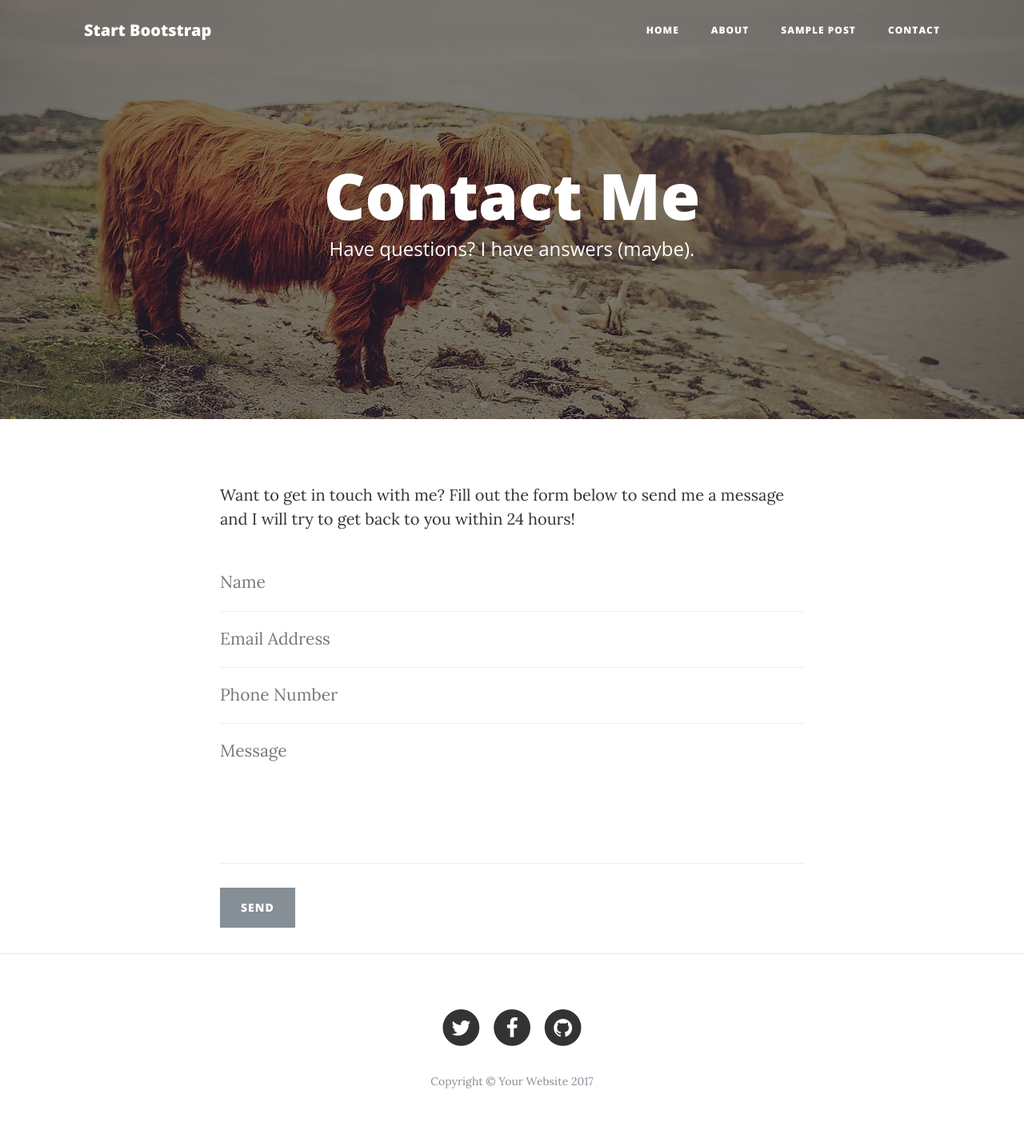
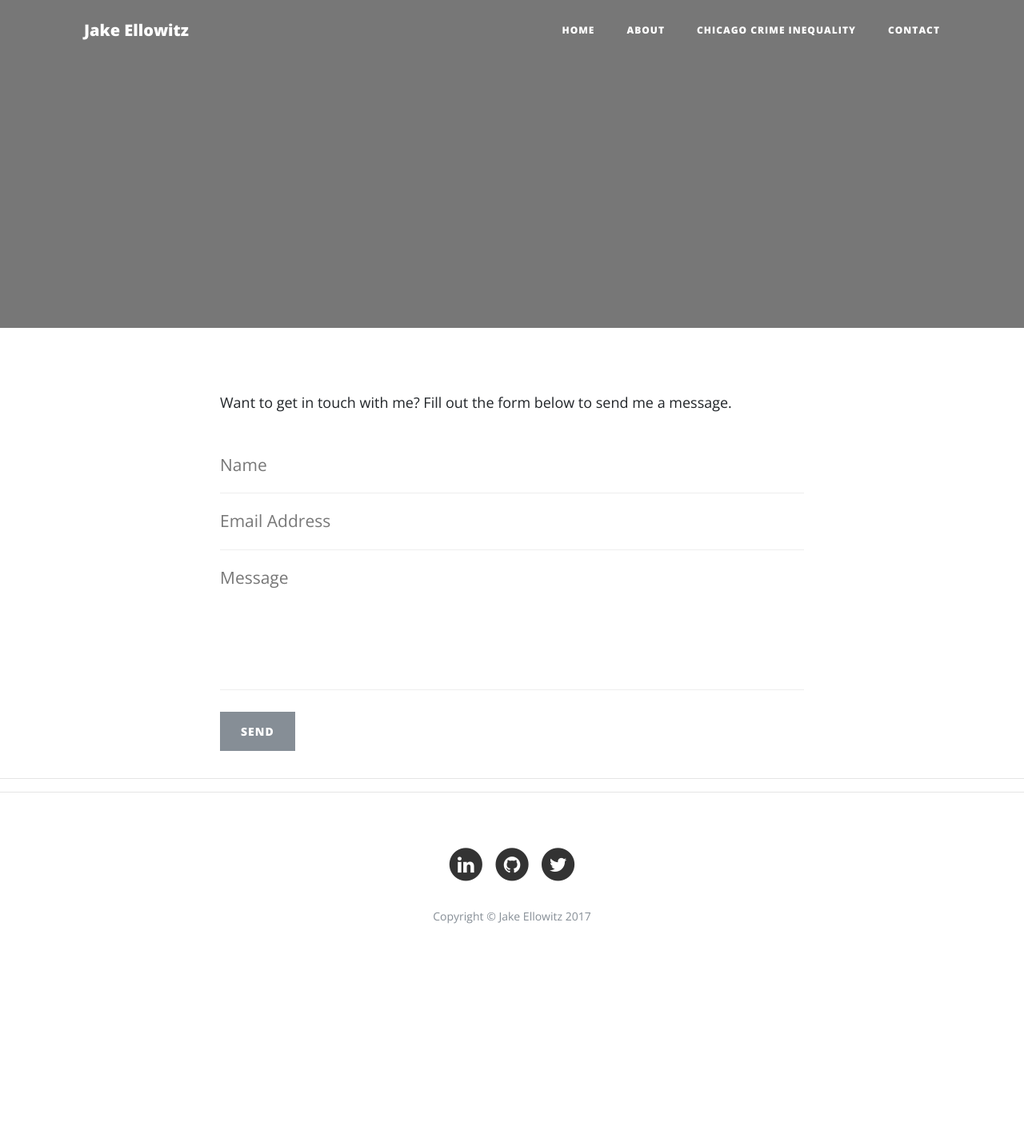
Before and after one commit to wakkadojo/chicago_crime, a Flask app: template microblog/app/templates/contact.html in a window 1280 px wide. Shown: the whole page at 80% size. After the commit the page ends 1155 px from the top, so only its background shows below. Run offline with Flask 2, Linux system fonts and the light colour scheme; the template is opened without the code that fills it, so the values that code supplies are empty; some libraries are stand-ins or nearby versions.

Commit message:
tweaking webstie

```diff
--- a/microblog/app/static/css/clean-blog-jakemod.css
+++ b/microblog/app/static/css/clean-blog-jakemod.css
@@ -204,7 +204,8 @@ header.masthead {
     font-size: 20px;
     font-weight: 300;
     font-style: italic;
-    font-family: 'Lora', 'Times New Roman', serif; }
+    /* font-family: 'Lora', 'Times New Roman', serif; } */
+    font-family: 'Open Sans', 'Helvetica Neue', Helvetica, Arial, sans-serif; }
     header.masthead .post-heading .meta a {
       color: white; }
   @media only screen and (min-width: 768px) {
@@ -259,11 +260,13 @@ header.masthead {
     border-radius: 0;
     background: none;
     box-shadow: none !important;
-    font-family: 'Lora', 'Times New Roman', serif; }
+    /* font-family: 'Lora', 'Times New Roman', serif; } */
+    font-family: 'Open Sans', 'Helvetica Neue', Helvetica, Arial, sans-serif; }
     .floating-label-form-group input::-webkit-input-placeholder,
     .floating-label-form-group textarea::-webkit-input-placeholder {
       color: #777777;
-      font-family: 'Lora', 'Times New Roman', serif; }
+      /* font-family: 'Lora', 'Times New Roman', serif; } */
+      font-family: 'Open Sans', 'Helvetica Neue', Helvetica, Arial, sans-serif; }
   .floating-label-form-group label {
     font-size: 0.85em;
     line-height: 1.764705882em;
--- a/microblog/app/templates/contact.html
+++ b/microblog/app/templates/contact.html
@@ -1,76 +1,11 @@
-<!DOCTYPE html>
-<html lang="en">
-
-  <head>
-
-    <meta charset="utf-8">
-    <meta name="viewport" content="width=device-width, initial-scale=1, shrink-to-fit=no">
-    <meta name="description" content="">
-    <meta name="author" content="">
-
-    <title>Clean Blog - Start Bootstrap Theme</title>
-
-    <!-- Bootstrap core CSS -->
-    <link href="vendor/bootstrap/css/bootstrap.min.css" rel="stylesheet">
-
-    <!-- Custom fonts for this template -->
-    <link href="vendor/font-awesome/css/font-awesome.min.css" rel="stylesheet" type="text/css">
-    <link href='https://fonts.googleapis.com/css?family=Lora:400,700,400italic,700italic' rel='stylesheet' type='text/css'>
-    <link href='https://fonts.googleapis.com/css?family=Open+Sans:300italic,400italic,600italic,700italic,800italic,400,300,600,700,800' rel='stylesheet' type='text/css'>
-
-    <!-- Custom styles for this template -->
-    <link href="css/clean-blog.min.css" rel="stylesheet">
-
-  </head>
-
-  <body>
-
-    <!-- Navigation -->
-    <nav class="navbar navbar-expand-lg navbar-light fixed-top" id="mainNav">
-      <div class="container">
-        <a class="navbar-brand" href="index.html">Start Bootstrap</a>
-        <button class="navbar-toggler navbar-toggler-right" type="button" data-toggle="collapse" data-target="#navbarResponsive" aria-controls="navbarResponsive" aria-expanded="false" aria-label="Toggle navigation">
-          Menu
-          <i class="fa fa-bars"></i>
-        </button>
-        <div class="collapse navbar-collapse" id="navbarResponsive">
-          <ul class="navbar-nav ml-auto">
-            <li class="nav-item">
-              <a class="nav-link" href="index.html">Home</a>
-            </li>
-            <li class="nav-item">
-              <a class="nav-link" href="about.html">About</a>
-            </li>
-            <li class="nav-item">
-              <a class="nav-link" href="post.html">Sample Post</a>
-            </li>
-            <li class="nav-item">
-              <a class="nav-link" href="contact.html">Contact</a>
-            </li>
-          </ul>
-        </div>
-      </div>
-    </nav>
-
-    <!-- Page Header -->
-    <header class="masthead" style="background-image: url('img/contact-bg.jpg')">
-      <div class="container">
-        <div class="row">
-          <div class="col-lg-8 col-md-10 mx-auto">
-            <div class="page-heading">
-              <h1>Contact Me</h1>
-              <span class="subheading">Have questions? I have answers (maybe).</span>
-            </div>
-          </div>
-        </div>
-      </div>
-    </header>
+{% extends "base.html" %}
+{% block content %}
 
     <!-- Main Content -->
     <div class="container">
       <div class="row">
         <div class="col-lg-8 col-md-10 mx-auto">
-          <p>Want to get in touch with me? Fill out the form below to send me a message and I will try to get back to you within 24 hours!</p>
+          <p>Want to get in touch with me? Fill out the form below to send me a message.</p>
           <!-- Contact Form - Enter your email address on line 19 of the mail/contact_me.php file to make this form work. -->
           <!-- WARNING: Some web hosts do not allow emails to be sent through forms to common mail hosts like Gmail or Yahoo. It's recommended that you use a private domain email address! -->
           <!-- NOTE: To use the contact form, your site must be on a live web host with PHP! The form will not work locally! -->
@@ -86,13 +21,6 @@
               <div class="form-group floating-label-form-group controls">
                 <label>Email Address</label>
                 <input type="email" class="form-control" placeholder="Email Address" id="email" required data-validation-required-message="Please enter your email address.">
-                <p class="help-block text-danger"></p>
-              </div>
-            </div>
-            <div class="control-group">
-              <div class="form-group col-xs-12 floating-label-form-group controls">
-                <label>Phone Number</label>
-                <input type="tel" class="form-control" placeholder="Phone Number" id="phone" required data-validation-required-message="Please enter your phone number.">
                 <p class="help-block text-danger"></p>
               </div>
             </div>
@@ -114,56 +42,4 @@
     </div>
 
     <hr>
-
-    <!-- Footer -->
-    <footer>
-      <div class="container">
-        <div class="row">
-          <div class="col-lg-8 col-md-10 mx-auto">
-            <ul class="list-inline text-center">
-              <li class="list-inline-item">
-                <a href="#">
-                  <span class="fa-stack fa-lg">
-                    <i class="fa fa-circle fa-stack-2x"></i>
-                    <i class="fa fa-twitter fa-stack-1x fa-inverse"></i>
-                  </span>
-                </a>
-              </li>
-              <li class="list-inline-item">
-                <a href="#">
-                  <span class="fa-stack fa-lg">
-                    <i class="fa fa-circle fa-stack-2x"></i>
-                    <i class="fa fa-facebook fa-stack-1x fa-inverse"></i>
-                  </span>
-                </a>
-              </li>
-              <li class="list-inline-item">
-                <a href="#">
-                  <span class="fa-stack fa-lg">
-                    <i class="fa fa-circle fa-stack-2x"></i>
-                    <i class="fa fa-github fa-stack-1x fa-inverse"></i>
-                  </span>
-                </a>
-              </li>
-            </ul>
-            <p class="copyright text-muted">Copyright &copy; Your Website 2017</p>
-          </div>
-        </div>
-      </div>
-    </footer>
-
-    <!-- Bootstrap core JavaScript -->
-    <script src="vendor/jquery/jquery.min.js"></script>
-    <script src="vendor/popper/popper.min.js"></script>
-    <script src="vendor/bootstrap/js/bootstrap.min.js"></script>
-
-    <!-- Contact Form JavaScript -->
-    <script src="js/jqBootstrapValidation.js"></script>
-    <script src="js/contact_me.js"></script>
-
-    <!-- Custom scripts for this template -->
-    <script src="js/clean-blog.min.js"></script>
-
-  </body>
-
-</html>
+{% endblock %}
```
Also changed, not shown: microblog/app/views.py (+9 -0 lines), 1 other file.
